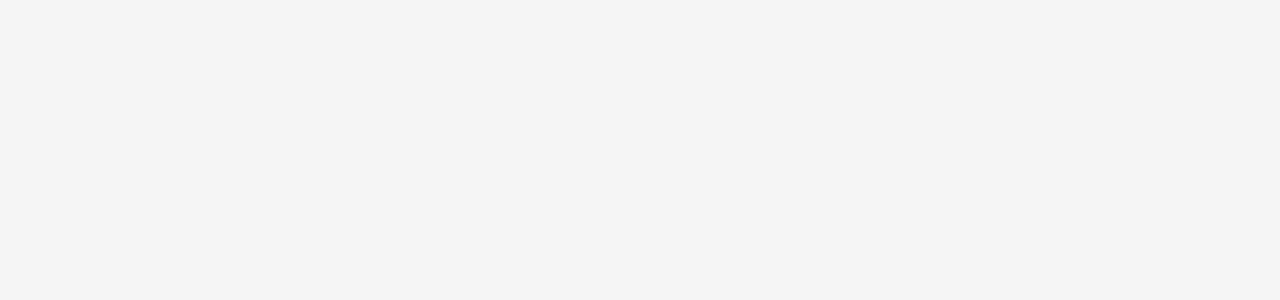
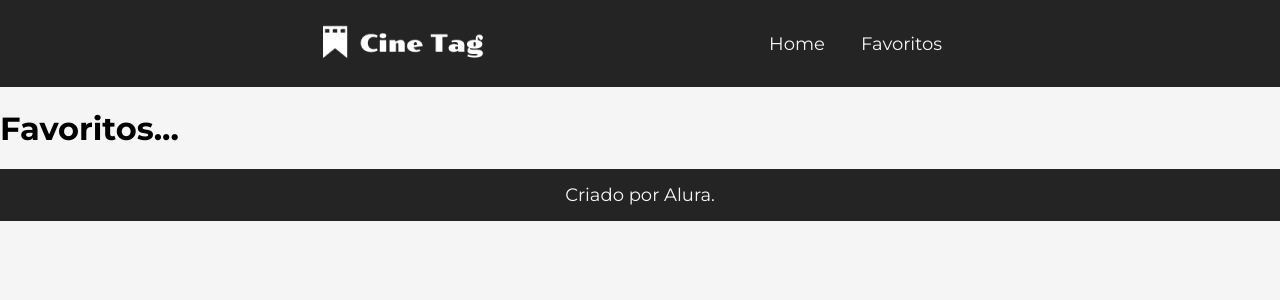
Before and after one commit to leonardo-amaro/cinetag, a React (Vite) app: page /favoritos in a window 1280 px wide. Before the commit this address had no page. Shown: the top 300 px of the page. Built offline with nearby package versions, Linux system fonts and the light colour scheme.

Commit message:
criando rota Favoritos

```diff
--- a/src/components/Card/Card.module.css
+++ b/src/components/Card/Card.module.css
@@ -1,7 +1,7 @@
 .container {
   padding: 0 0 1em 0;
   margin-top: .5em;
-  width: 202px;
+  width: 282px;
   background-color: var(--cinza);
   display: flex;
   flex-direction: column;
--- /dev/null
+++ b/src/pages/Favoritos/index.jsx
@@ -0,0 +1,7 @@
+// import styles from "./Favoritos.module.css";
+
+export default function Favoritos() {
+  return (
+    <h1>Favoritos...</h1>
+  );
+}
--- a/src/pages/Home/index.jsx
+++ b/src/pages/Home/index.jsx
@@ -1,5 +1,3 @@
-import Cabecalho from "@/components/Cabecalho";
-import Rodape from "@/components/Rodape";
 import Banner from "@/components/Banner";
 import Titulo from "@/components/Titulo";
 import Card from "@/components/Card";
@@ -9,7 +7,6 @@ import styles from "./Home.module.css";
 export default function Home() {
   return (
     <>
-      <Cabecalho />
       <Banner imagem="home" />
       <Titulo>
         <h1>Um lugar para guardar seus vídeos e filmes!</h1>
@@ -17,7 +14,6 @@ export default function Home() {
       <section className={styles.container}>
         {videos.map((item) => <Card key={item.id} {...item} />)}
       </section>
-      <Rodape />
     </>
   );
 }
--- a/src/routes.jsx
+++ b/src/routes.jsx
@@ -1,12 +1,18 @@
 import { BrowserRouter, Route, Routes } from "react-router-dom";
+import Cabecalho from "./components/Cabecalho";
+import Rodape from "./components/Rodape";
 import Home from "./pages/Home";
+import Favoritos from "./pages/Favoritos";
 
 const AppRoutes = () => {
   return (
     <BrowserRouter>
+      <Cabecalho />
       <Routes>
         <Route index element={ <Home /> } />
+        <Route path="favoritos" element={ <Favoritos /> } />
       </Routes>
+      <Rodape />
     </BrowserRouter>
   );
 }
```
Also changed, not shown: src/pages/Favoritos/Favoritos.module.css (added).
